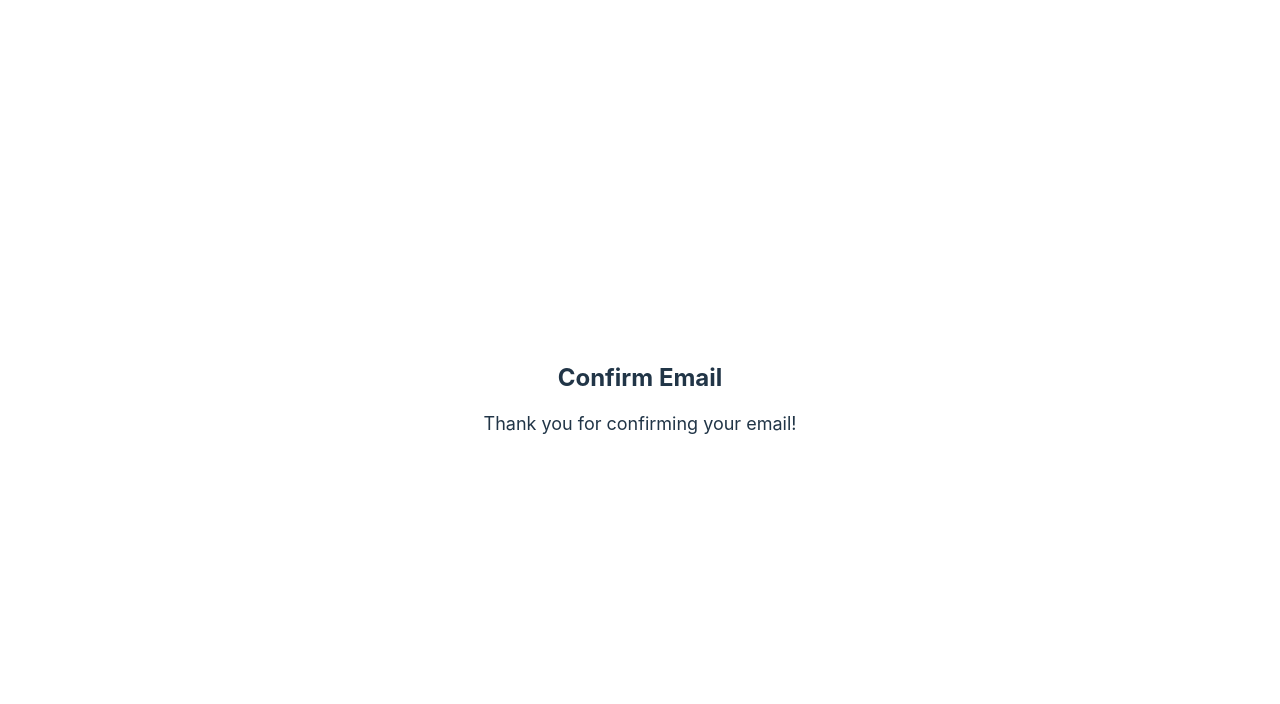
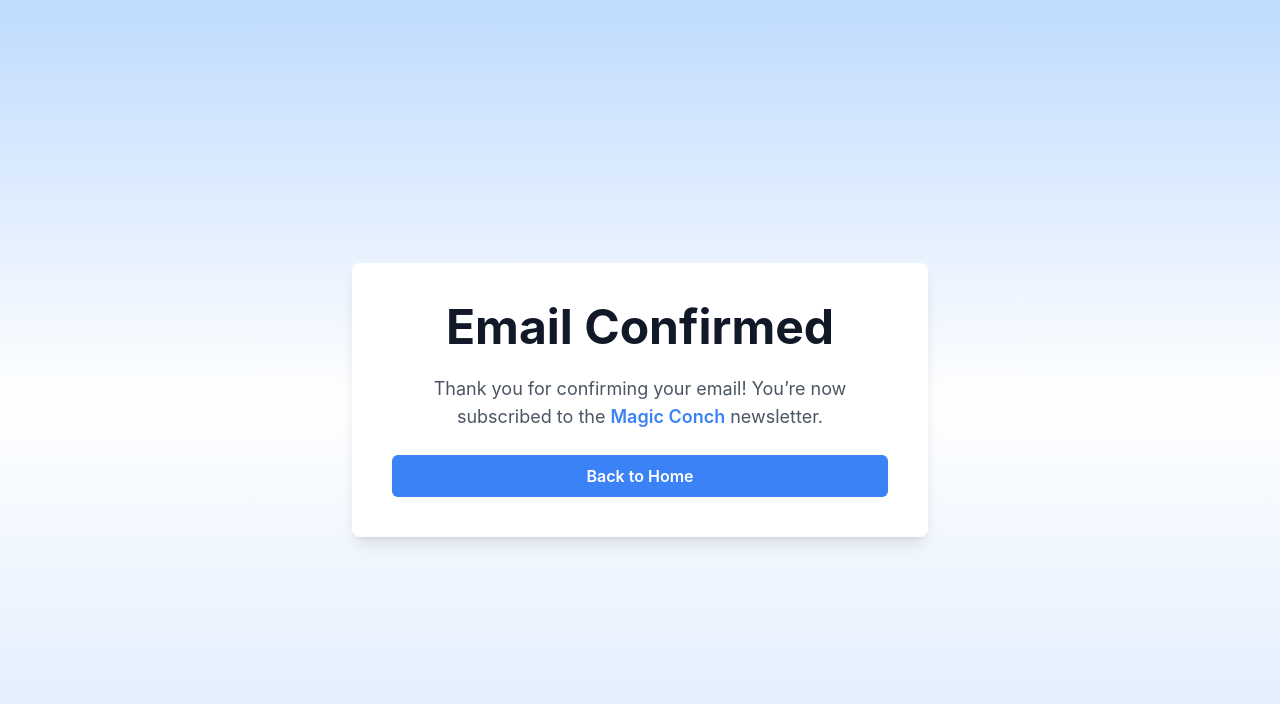
Before and after one commit to YasseenH/overexplained-ai, a React (Vite) app in the folder web/: page /confirm-email-sent in a window 1280 px wide. Shown: the top 704 px of the page. Built offline with nearby package versions, Linux system fonts and the light colour scheme.

Commit message:
made the confim page look better

```diff
--- a/web/src/routes/confirm-email.tsx
+++ b/web/src/routes/confirm-email.tsx
@@ -1,10 +1,29 @@
-
+import { useNavigate } from "react-router-dom";
 
 export const ConfirmPage = () => {
-    return (
-        <div className="flex flex-col items-center justify-center h-screen">
-        <h1 className="text-2xl font-bold mb-4">Confirm Email</h1>
-        <p className="text-lg">Thank you for confirming your email!</p>
-        </div>
-    );
-}
+  const navigate = useNavigate();
+
+  return (
+    <div className="min-h-screen bg-gradient-to-b from-blue-200 via-white to-blue-100 px-4 py-10 flex flex-col items-center justify-center">
+      <div className="w-full max-w-xl bg-white shadow-lg rounded-lg p-8 sm:p-10 space-y-6 text-center transition-all duration-700 ease-in-out animate-fade-in">
+        <h1 className="text-3xl sm:text-4xl md:text-5xl font-bold leading-tight text-gray-900">
+          Email Confirmed
+        </h1>
+        <p className="mt-3 text-gray-600 text-base sm:text-lg">
+          Thank you for confirming your email! You’re now subscribed to the{" "}
+          <span className="text-blue-500 font-semibold">Magic Conch</span>{" "}
+          newsletter.
+        </p>
+
+        <button
+          onClick={() => navigate("/")}
+          className="mt-6 w-full bg-blue-500 hover:bg-blue-600 text-white font-semibold py-2 rounded-md transition-colors duration-300"
+        >
+          Back to Home
+        </button>
+      </div>
+    </div>
+  );
+};
+
+export default ConfirmPage;
```
